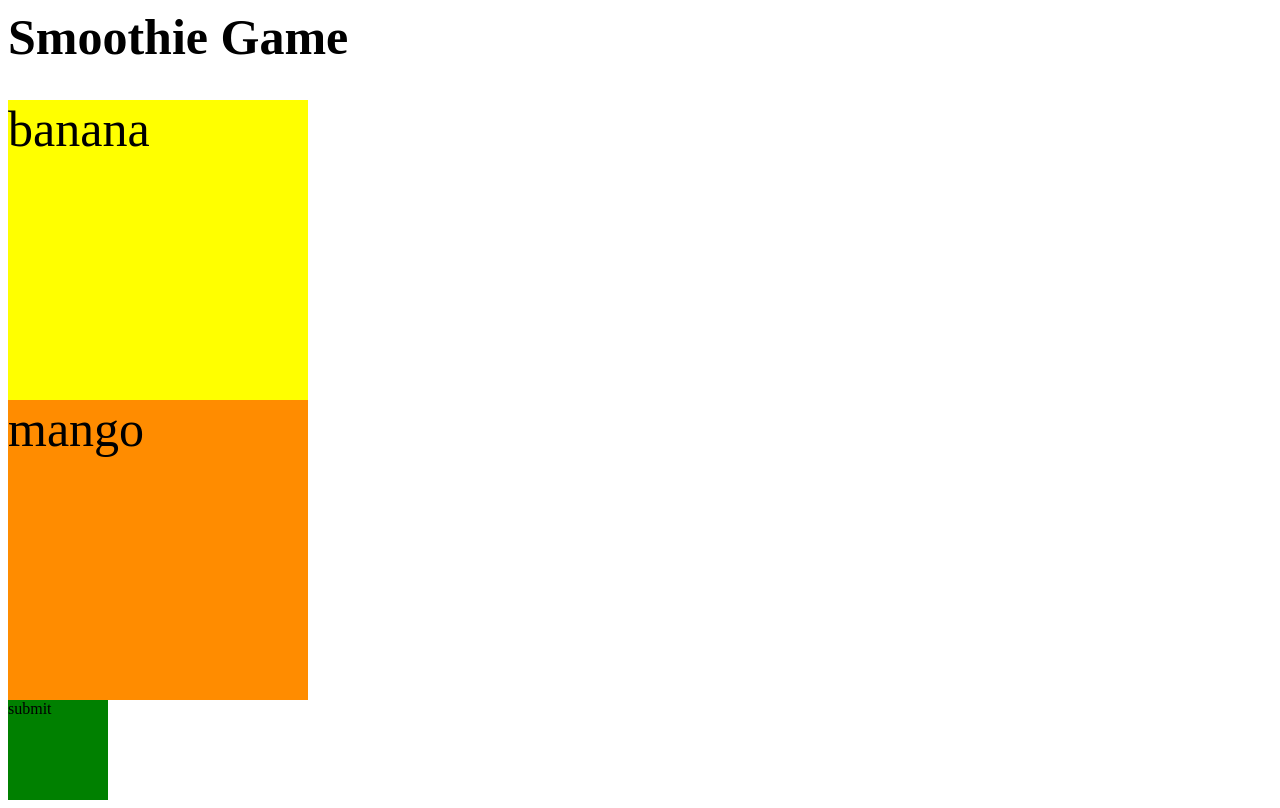
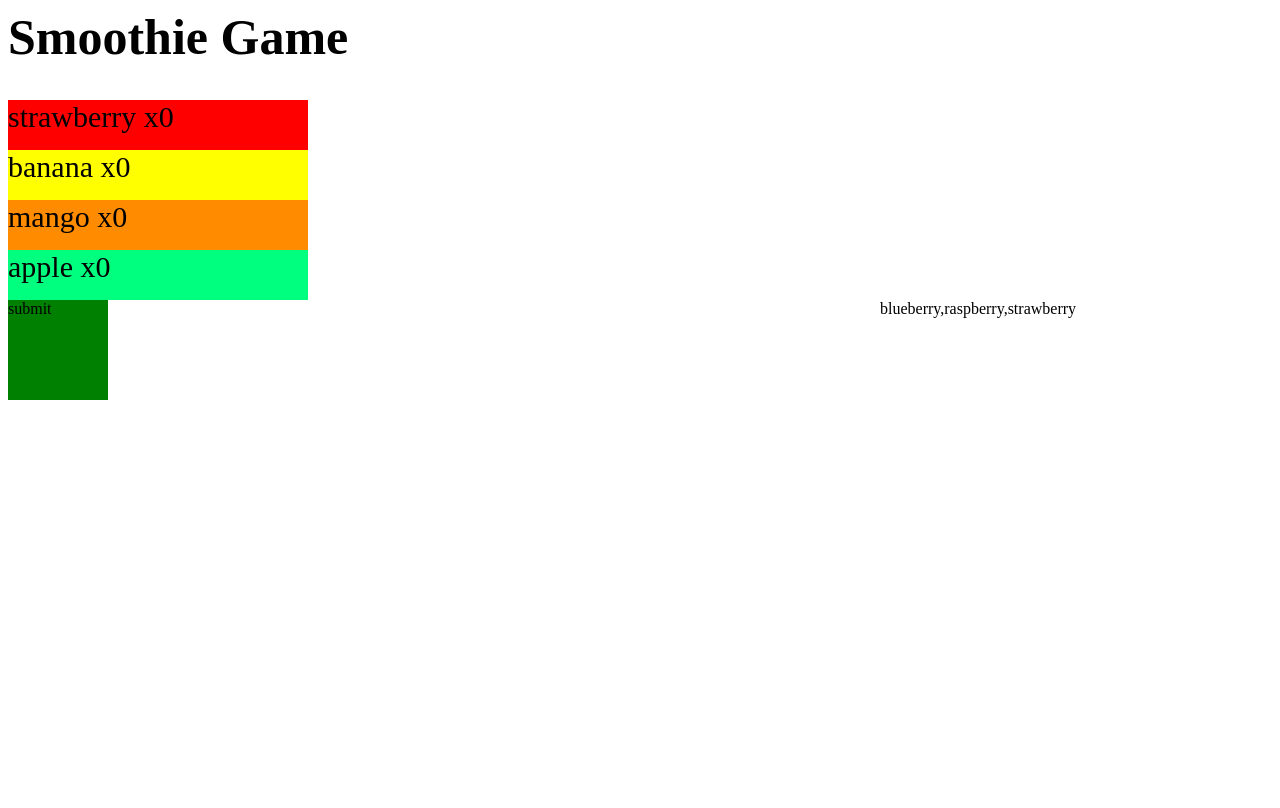
Before and after one commit to Rohwhitt/Smoothie-game, a plain HTML site: page index.html in a window 1280 px wide. Both pictures are taken after a click on the element "submit". Drawn offline with Linux system fonts and the light colour scheme.

Commit message:
Recipe and Playing Features
-playing boolean to stop clicking on ingredients
- recipe display and hide all worked with timed feature

```diff
--- a/CSS/index.css
+++ b/CSS/index.css
@@ -2,19 +2,36 @@ h1 {
   font-size: 50px;
 }
 
-.btn-fruit {
-  width: 300px;
-  height: 300px;
-  background-color: yellow;
-  font-size: 50px;
+.recipe-ingredients {
+  width: 400px;
+  height: 400px;
+  position: absolute;
+  right: 0px;
 }
 
-#mango {
+.btn-ingredient {
+  width: 300px;
+  height: 50px;
+  font-size: 30px;
+}
+.strawberry {
+  background-color: red;
+}
+.banana {
+  background-color: yellow;
+}
+.apple {
+  background-color: springgreen;
+}
+.mango {
   background-color: darkorange;
 }
-
 .btn-submit {
   width: 100px;
   height: 100px;
   background-color: green;
 }
+
+.hidden {
+  display: none;
+}
--- a/index.html
+++ b/index.html
@@ -5,8 +5,11 @@
 </head>
 <body>
     <h1>Smoothie Game</h1>
-  <div class="btn-fruit">banana</div>
-  <div class="btn-fruit" id="mango">mango</div>
+  <div class="btn-ingredient strawberry">strawberry x0</div>
+  <div class="btn-ingredient banana">banana x0</div>
+  <div class="btn-ingredient mango">mango x0</div>
+  <div class="btn-ingredient apple">apple x0</div>
+  <div class="recipe-ingredients"></div>
   <div class="btn-submit">submit</div>
   <script src="main.js"></script>
 </body>
--- a/main.js
+++ b/main.js
@@ -1,41 +1,85 @@
 "use strict";
 //create a game that allows a person to make a set of smoothies and scores them on their performance
 // create all the query selectors
-const fruit = document.querySelectorAll(".btn-fruit");
+const fruit = document.querySelectorAll(".btn-ingredient");
 const submit = document.querySelector(".btn-submit");
+const check = document.querySelector(".btn");
+const ingredientsModal = document.querySelector(".recipe-ingredients");
+
 //create smoothie names and the fruits needed and store as array
 const bananaSmoothie = ["banana", "milk", "yohgurt"];
-const bigBerry = ["blueBerry", "raspberry", "strawberry"];
+const bigBerry = ["blueberry", "raspberry", "strawberry"];
 const fiestyIcy = ["mango", "pinapple", "ice"];
-const recipes = [bananaSmoothie, bigBerry, fiestyIcy];
+const summerSmoothie = ["apple", "orange", "pineapple", "mango"];
+const dairyDose = ["milk", "yohgurt", "banana", "chocolate"];
+const funNFruity = ["mango", "pineapple", "apple", "orange", "ice"];
+const tropical = [
+  "apple",
+  "orange",
+  "mango",
+  "Pineapple",
+  "ice",
+  "strawberry",
+  "raspberry",
+];
+const recipes = [
+  bananaSmoothie,
+  bigBerry,
+  fiestyIcy,
+  summerSmoothie,
+  dairyDose,
+  funNFruity,
+  tropical,
+];
 
-//create score variables.
+//create values.
 let totalScore = 0;
 let currentScore = 0;
+let playing = true;
+let ingredientAmount = 0;
 
-//display the smoothie name and all the ingredients for 3s
+let recipeNumber = 0;
 
-//hide recipe
+//display the smoothie name and all the ingredients for 3s then hide
+const displayRecipe = function () {
+  ingredientsModal.textContent = recipes[recipeNumber];
+  setTimeout(function () {
+    ingredientsModal.classList.add("hidden");
+  }, 3000);
+};
+displayRecipe();
 
 //function which checks what fruit clicked on and checks if its in the recipe array
 for (let i = 0; i < fruit.length; i++) {
   fruit[i].addEventListener("click", function () {
-    let fruitName = fruit[i].textContent;
-    if (recipes[0].includes(fruitName)) {
-      currentScore++;
-      console.log(currentScore, fruitName);
-    } else {
-      currentScore--;
-      console.log(currentScore, fruitName);
+    if (playing) {
+      let fruitName = fruit[i].textContent;
+      document.querySelector(fruitName).textContent = "test";
+      // add to the amount to ingredientAmount
+      ingredientAmount++;
+      if (recipes[recipeNumber].includes(fruitName)) {
+        currentScore++;
+        console.log(currentScore, fruitName, ingredientAmount);
+      } else {
+        currentScore--;
+        console.log(currentScore, fruitName, ingredientAmount);
+      }
     }
   });
 }
 
+const inAmount = function () {};
 //on click submit add current score to total score and move to next recipe
 submit.addEventListener("click", function () {
   totalScore += currentScore;
   currentScore = 0;
-  console.log(totalScore);
+  recipeNumber++;
+  ingredientsModal.classList.toggle("hidden");
+  displayRecipe();
+  if (recipeNumber >= recipes.length) {
+    playing = false;
+  }
+  console.log(totalScore, recipeNumber);
 });
 //load new recipe
 //reset current score and smoothie
```
